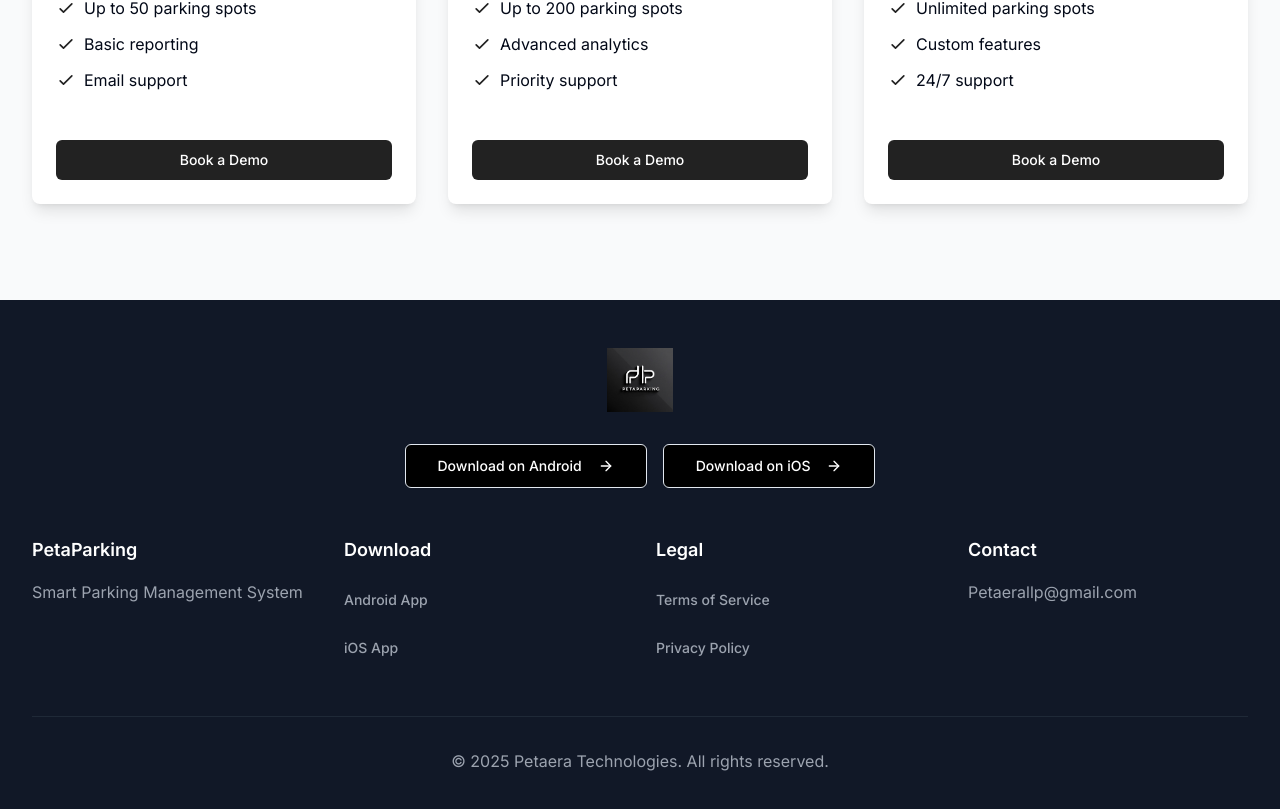
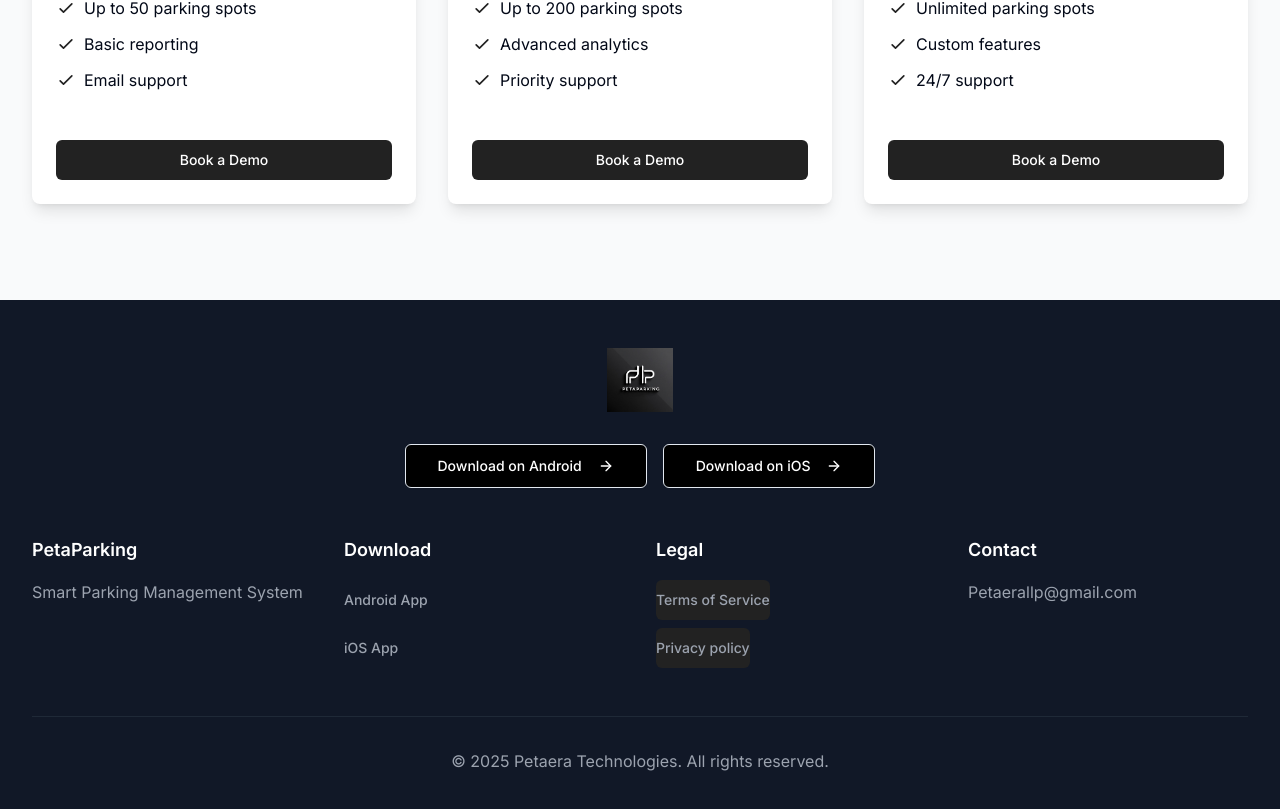
Before and after one commit to Petaera/petaparking-landing_page, a React (Vite) app: page / in a window 1280 px wide. Shown: the part 3150-3959 px from the top of the page. Built offline with nearby package versions, Linux system fonts and the light colour scheme.

Commit message:
button for terms and conditions

```diff
--- a/src/components/Footer.tsx
+++ b/src/components/Footer.tsx
@@ -60,13 +60,17 @@ const Footer = () => {
           <div className="space-y-4">
             <h3 className="text-lg font-semibold">Legal</h3>
             <div className="space-y-2">
-              <Button onClick="https://petaera.com/PetaParking_terms/"  variant="https://petaera.com/PetaParking_terms/" className="text-gray-400 hover:text-white p-0">
-                Terms of Service
-              </Button>
+            <Button className="text-gray-400 hover:text-white p-0">
+  <a href="https://petaera.com/PetaParking_terms/" target="_blank" rel="noopener noreferrer">
+    Terms of Service
+  </a>
+</Button>
               <br />
-              <Button onClick="https://petaera.com/PetaParking_privacy/" variant="https://petaera.com/PetaParking_privacy/" className="text-gray-400 hover:text-white p-0">
-                Privacy Policy
-              </Button>
+              <Button className="text-gray-400 hover:text-white p-0">
+  <a href="https://petaera.com/PetaParking_privacy/" target="_blank" rel="noopener noreferrer">
+    Privacy policy
+  </a>
+</Button>
             </div>
           </div>
           <div className="space-y-4">
```
